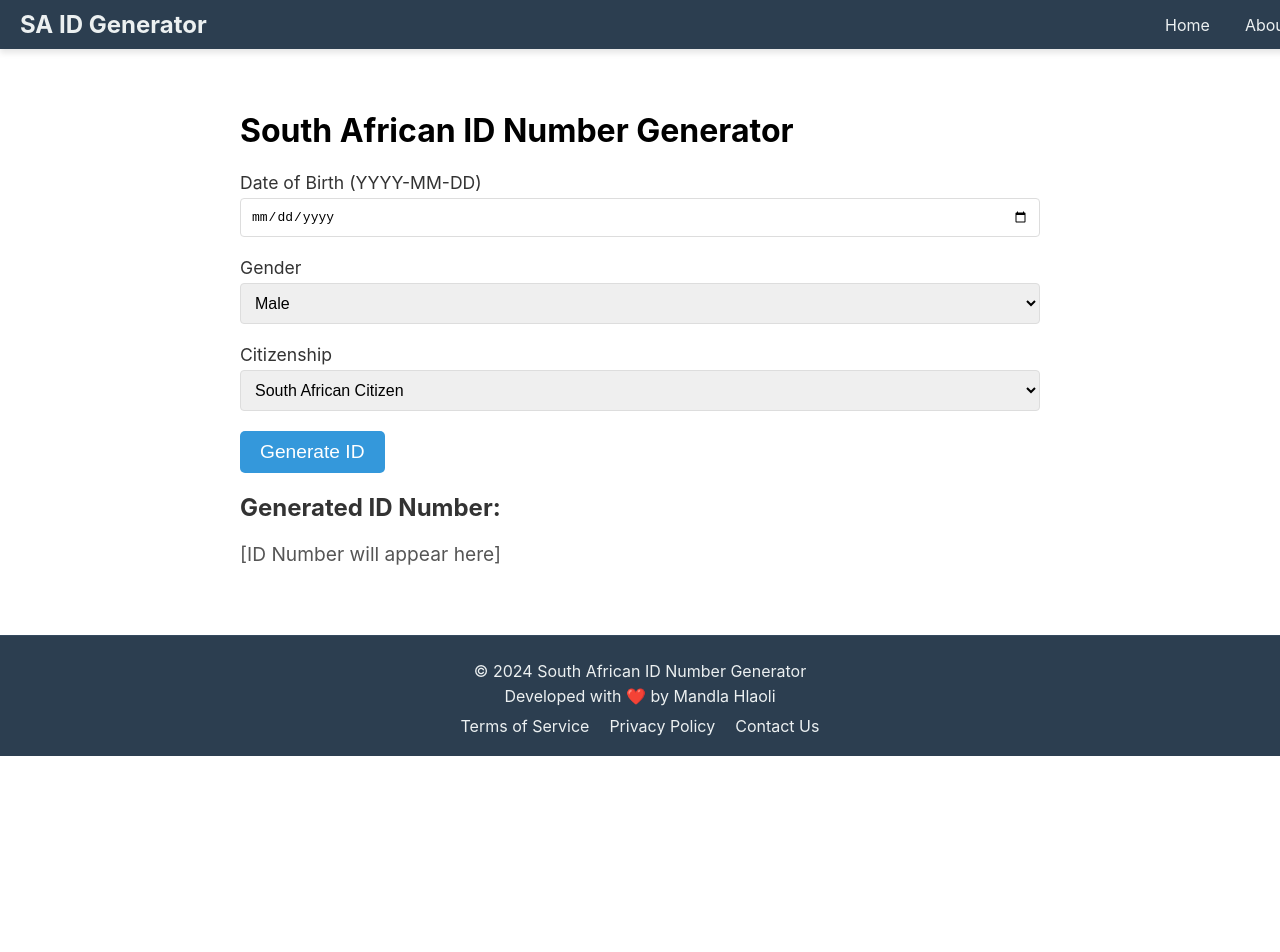
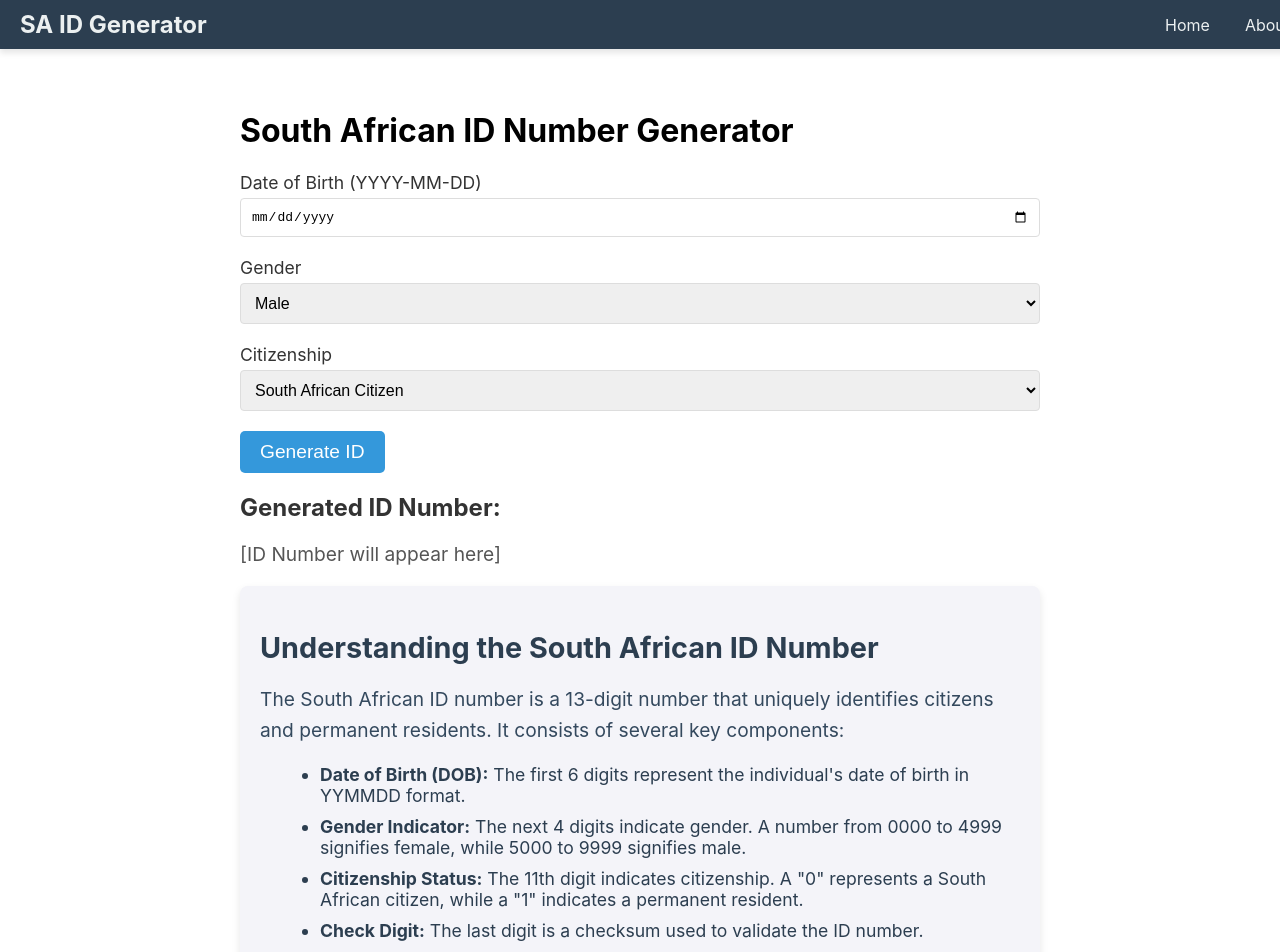
Before and after one commit to MandlaHlaoli/sa-id-number-generator, a React (Create React App) app: page / in a window 1280 px wide. Shown: the top 952 px of the page. Before the commit the page ends 800 px from the top, so only its background shows below. Built offline with nearby package versions, Linux system fonts and the light colour scheme.

Commit message:
updating

```diff
--- a/src/App.js
+++ b/src/App.js
@@ -2,6 +2,7 @@ import "./styles/styles.css";
 import React, { useState } from "react";
 import NavBar from "../src/components/NavBar";
 import Footer from "./components/Footer";
+import SAIDExplanation from "./components/SAIDExplanation";
 
 function App() {
   const [generatedId, setGeneratedId] = useState(""); // State to hold the generated ID
@@ -105,6 +106,7 @@ function App() {
           <h2>Generated ID Number:</h2>
           <p id="idNumber">{generatedId || "[ID Number will appear here]"}</p>
         </div>
+        <SAIDExplanation />
       </div>
       <Footer />
     </div>
--- a/src/styles/SAIDExplanation.css
+++ b/src/styles/SAIDExplanation.css
@@ -0,0 +1,30 @@
+.id-explanation {
+    background-color: #f4f4f9;
+    border-radius: 8px;
+    padding: 20px;
+    margin-top: 20px;
+    box-shadow: 0 4px 8px rgba(0, 0, 0, 0.1);
+}
+
+.id-explanation h2 {
+    font-size: 1.8em;
+    color: #2c3e50;
+    margin-bottom: 10px;
+}
+
+.id-explanation p {
+    font-size: 1.2em;
+    line-height: 1.6;
+    color: #34495e;
+}
+
+.id-explanation ul {
+    list-style-type: disc;
+    margin-left: 20px;
+    color: #2c3e50;
+}
+
+.id-explanation li {
+    margin: 10px 0;
+    font-size: 1.1em;
+}
```
